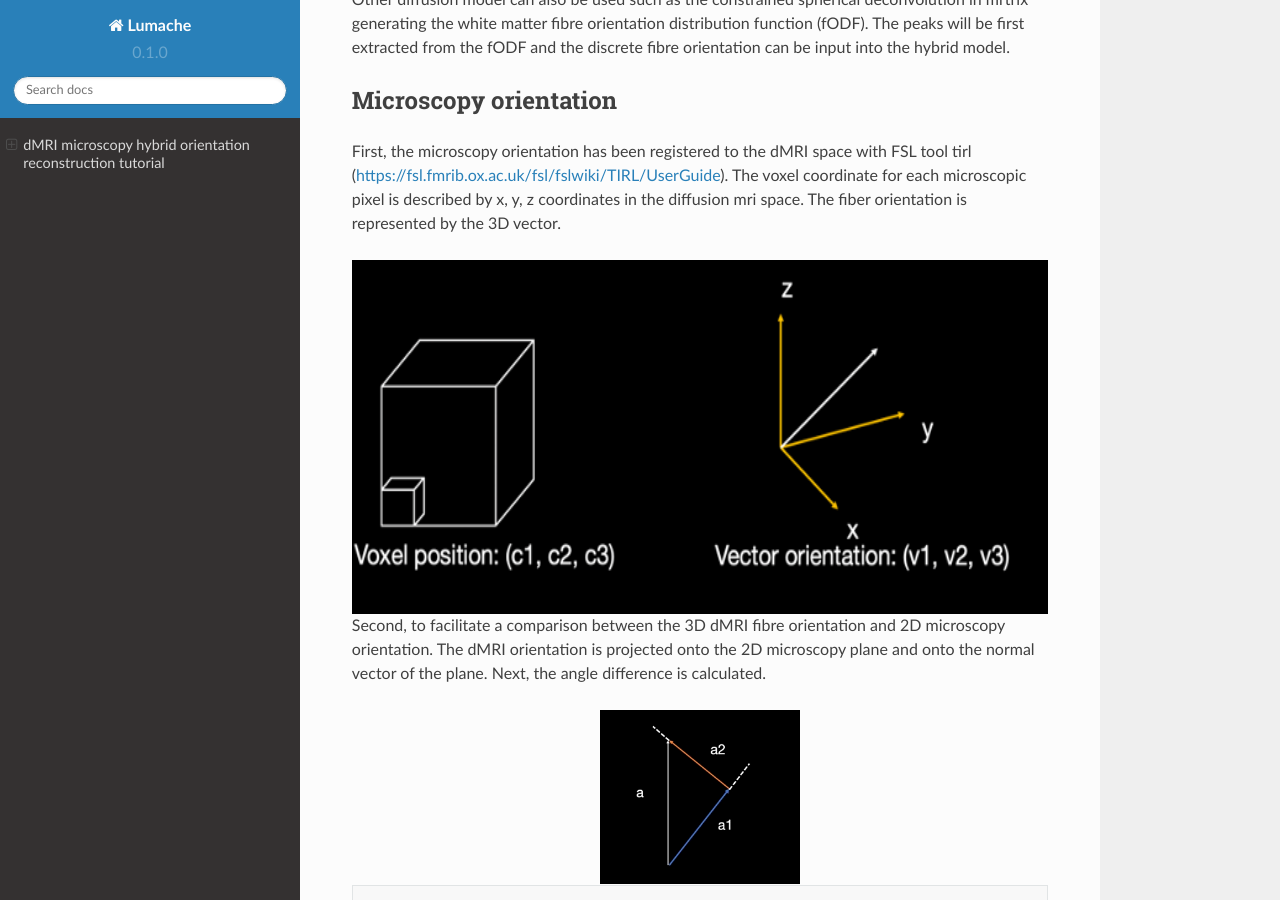
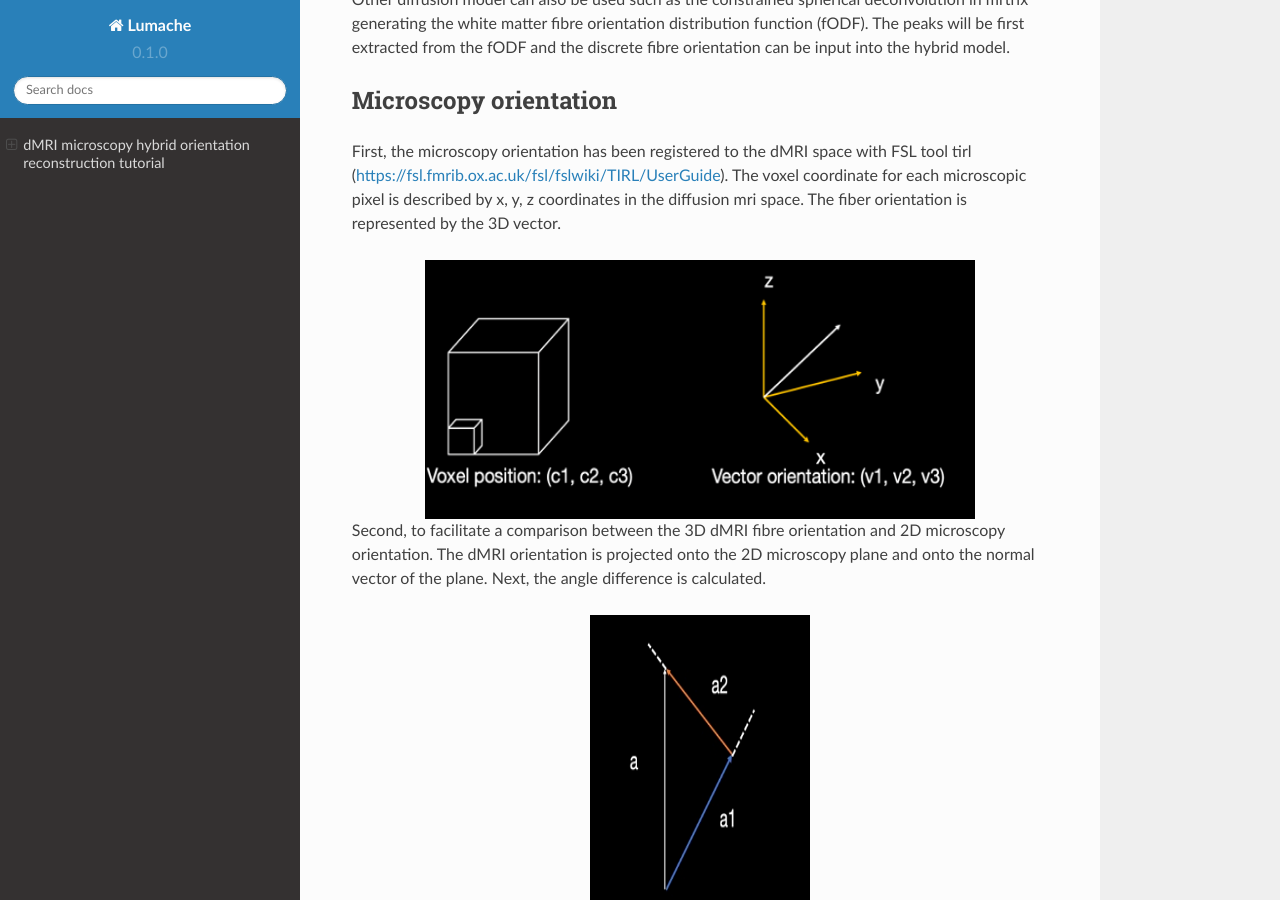
Before and after one commit to Silei-Silei/Hybrid_tractography_tutorial, a Sphinx documentation site: the page built from docs/source/index.rst, in a window 1280 px wide and 900 px high, scrolled down 553 px. Built offline with Sphinx 7.4.7 and the Read the Docs theme 2.0.0, drawn with Linux system fonts in a browser that asks for light colours.

Commit message:
Update index.rst

```diff
--- a/docs/source/index.rst
+++ b/docs/source/index.rst
@@ -23,13 +23,14 @@ First, the microscopy orientation has been registered to the dMRI space with FSL
 
 .. image:: ../images/fig1.jpg
   :width: 500px
-  :scale: 150%
+  :scale: 110%
   :align: center
 
 Second, to facilitate a comparison between the 3D dMRI fibre orientation and 2D microscopy orientation. The dMRI orientation is projected onto the 2D microscopy plane and onto the normal vector of the plane. Next, the angle difference is calculated.
 
 .. image:: ../images/fig2.jpg
   :width: 200px
+  :scale: 110%
   :align: center
 
 .. code-block:: matlab
@@ -51,6 +52,7 @@ Third, the dyad sample with the smallest angle to the microscopy orientation on
 
 .. image:: ../images/fig3.jpg
   :width: 200px
+  :scale: 110%
   :align: center
 
 .. code-block:: matlab
@@ -77,6 +79,7 @@ To reconstruct the 3D hybrid orientation, the microscopy provides the in-plane o
 
 .. image:: ../images/fig4.jpg
   :width: 200px
+  :scale: 110%
   :align: center
 
 .. code-block:: matlab
```
